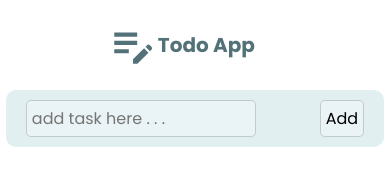
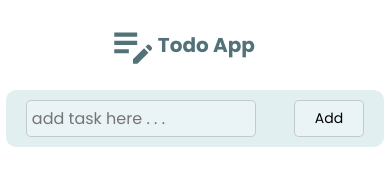
Before and after one commit to tanvir35web/Basic-Todo-App, a React (Vite) app: page / in a window 390 px wide. Shown: the top 190 px of the page. Built offline with nearby package versions, Linux system fonts and the light colour scheme.

Commit message:
add padding on add button

```diff
--- a/src/components/BasicTodoResponsive.css
+++ b/src/components/BasicTodoResponsive.css
@@ -24,8 +24,8 @@
     }
 
     .formInput button {
-      padding: 5px;
-      font-size: 16px;
+      padding: 5px 20px;
+      font-size: 14px;
 
     }
 
```
